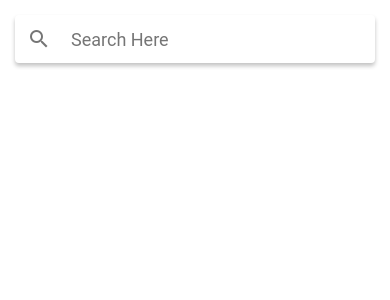
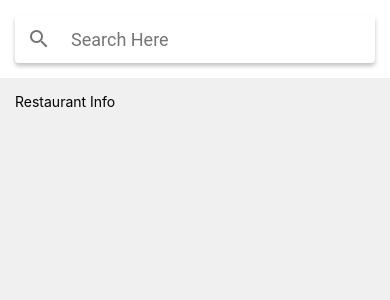
Before and after one commit to ProMehedi/rn-MealsToGo, a React Native app: screen / in a window 390 px wide. Shown: the top 300 px of the page. Built offline with nearby package versions, Linux system fonts and the light colour scheme.

Commit message:
Create Restaurants Screen

```diff
--- a/App.js
+++ b/App.js
@@ -1,37 +1,14 @@
-import React, { useState } from 'react'
-import { SafeAreaView, StatusBar, StyleSheet, Text, View } from 'react-native'
+import React from 'react'
 import { StatusBar as ExpoStatusBar } from 'expo-status-bar'
-import { Searchbar } from 'react-native-paper'
+import RestaurantsScreen from './src/features/restaurants/screens/RestaurantsScreen'
 
 const App = () => {
-  const [query, setQuery] = useState('')
-
   return (
     <>
-      <SafeAreaView style={styles.container}>
-        <View style={styles.searchBar}>
-          <Searchbar
-            placeholder="Search Here"
-            value={query}
-            onChangeText={(text) => setQuery(text)}
-          />
-        </View>
-      </SafeAreaView>
+      <RestaurantsScreen />
       <ExpoStatusBar style="auto" />
     </>
   )
 }
 
-const styles = StyleSheet.create({
-  container: {
-    flex: 1,
-    backgroundColor: '#fff',
-    marginTop: StatusBar.currentHeight || 0
-  },
-  searchBar: {
-    padding: 15,
-    backgroundColor: '#fff'
-  }
-})
-
 export default App
--- /dev/null
+++ b/src/features/restaurants/components/RestaurantInfo.js
@@ -0,0 +1,16 @@
+import React from 'react'
+import { StyleSheet, Text, View } from 'react-native'
+
+const RestaurantInfo = () => {
+  return (
+    <View style={styles.container}>
+      <Text>Restaurant Info</Text>
+    </View>
+  )
+}
+
+const styles = StyleSheet.create({
+  container: {}
+})
+
+export default RestaurantInfo
--- /dev/null
+++ b/src/features/restaurants/screens/RestaurantsScreen.js
@@ -0,0 +1,42 @@
+import React, { useState } from 'react'
+import { SafeAreaView, StatusBar, StyleSheet, View } from 'react-native'
+import { Searchbar } from 'react-native-paper'
+import RestaurantInfo from '../components/RestaurantInfo'
+
+const RestaurantsScreen = () => {
+  const [query, setQuery] = useState('')
+
+  return (
+    <SafeAreaView style={styles.container}>
+      <View style={styles.searchBar}>
+        <Searchbar
+          placeholder="Search Here"
+          value={query}
+          onChangeText={(text) => setQuery(text)}
+        />
+      </View>
+      <View style={styles.content}>
+        <RestaurantInfo />
+      </View>
+    </SafeAreaView>
+  )
+}
+
+const styles = StyleSheet.create({
+  container: {
+    flex: 1,
+    backgroundColor: '#fff',
+    marginTop: StatusBar.currentHeight || 0
+  },
+  searchBar: {
+    padding: 15,
+    backgroundColor: '#fff'
+  },
+  content: {
+    flex: 1,
+    padding: 15,
+    backgroundColor: '#f0f0f0'
+  }
+})
+
+export default RestaurantsScreen
```
Also changed, not shown: 1 other file (tests, documents, lock files or other folders).
